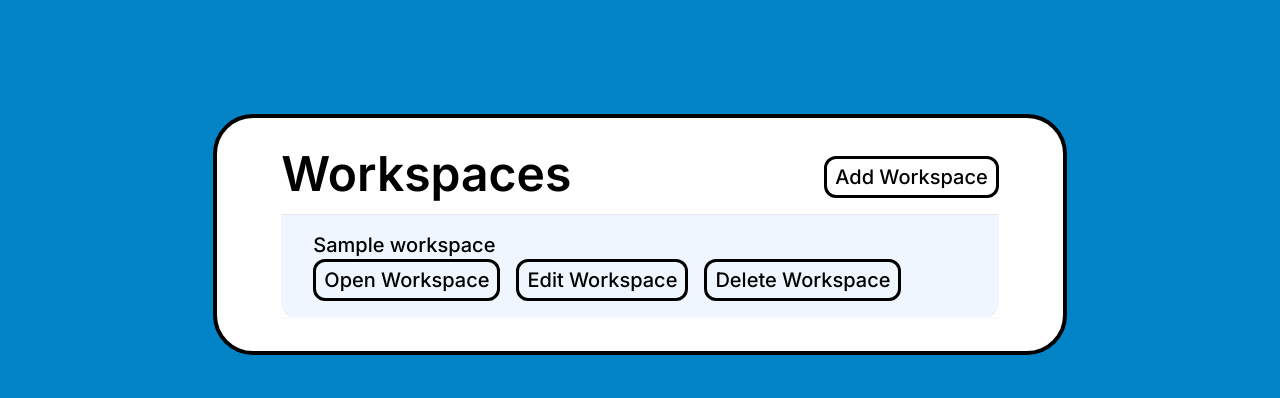
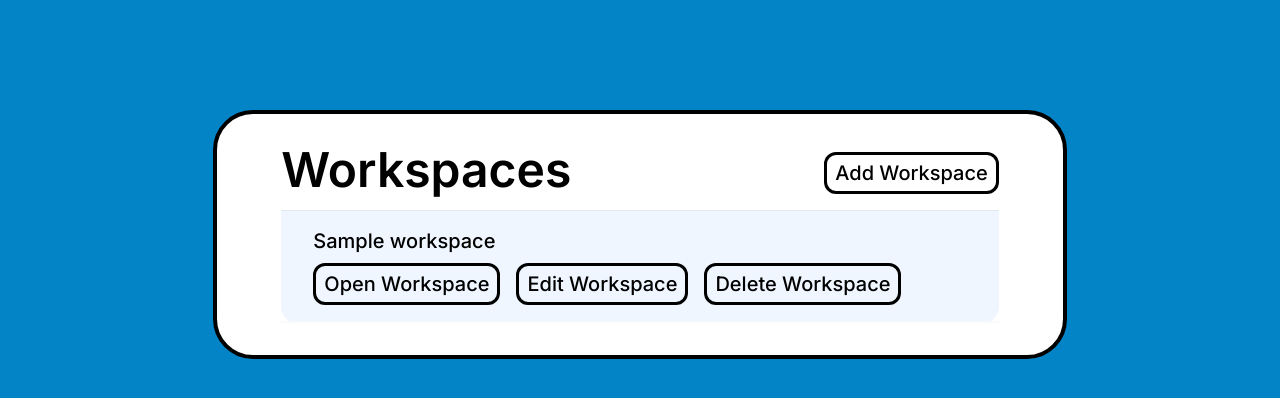
Before and after one commit to falarion08/SECDEV_Project, a Flask app: page /admin?workspace_id=1 in a window 1280 px wide. Shown: the part 230-628 px from the top of the page. Run offline with Flask 3, Linux system fonts and the light colour scheme; a user stored in the database is signed in; tables that the repository leaves empty hold one stand-in row (values such as "Sample post"); style sheets or scripts are compiled from the project's sources; parts of the project's set-up code (start-up, migrations or seed data) failed here and were passed over; some libraries are stand-ins or nearby versions.

Commit message:
fix: workspace item spacing

```diff
--- a/templates/dashboard.html
+++ b/templates/dashboard.html
@@ -40,7 +40,7 @@
       <div class="flex flex-col bg-blue-50 rounded-b-2xl">
         {% if workspaces %}
           {% for workspace in workspaces %}
-            <div class="py-4 px-8 border-b-2 border-slate-50">
+            <div class="flex flex-col gap-2 py-4 px-8 border-b-2 border-slate-50">
               <div class="text-xl font-medium">
                   {{workspace.workspace_name}}
               </div>
```
